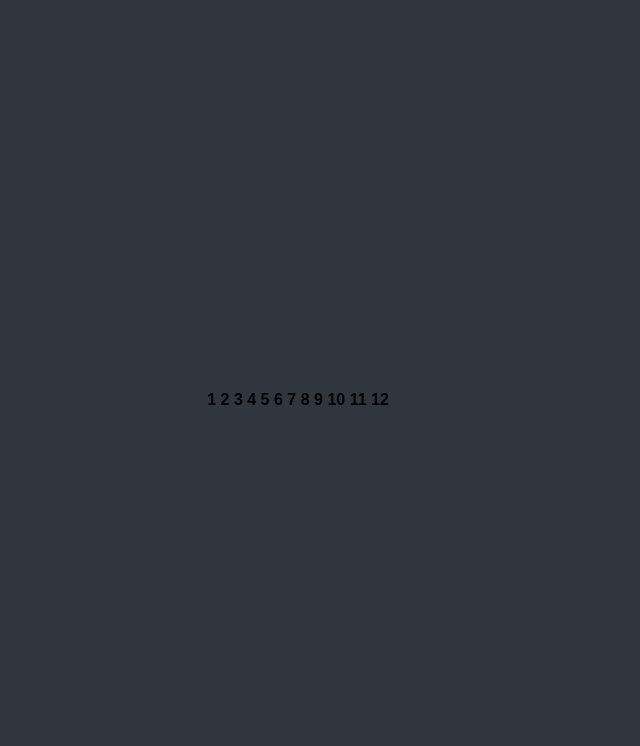
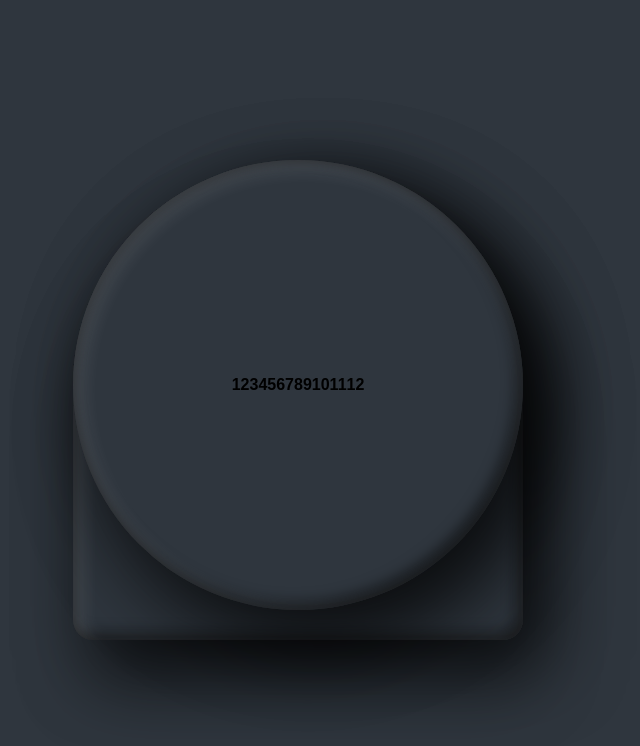
Before and after one commit to Edwin4313/Proyecto-Reloj, a plain HTML site: page index.html in a window 1280 px wide. Shown: the whole page, without its empty margins (342-982 px from the left). Drawn offline with Linux system fonts and the light colour scheme; a web font is replaced by a local one.

Commit message:
Reloj Medio - 13:08

```diff
--- a/style.css
+++ b/style.css
@@ -19,4 +19,39 @@ body{
     position: relative;
     background: #2f363e;
     border-radius: 20px;
+    border-top-left-radius: 225px;
+    border-top-right-radius: 225px;
+    box-shadow: 25px 25px 75px rgba(0, 0, 0, 0.7),
+    10px 50px 70px rgba(0, 0, 0, 0.25),
+    inset 5px 5px 10px rgba(0, 0, 0, 0.25),
+    inset 5px 5px 20px rgba(255, 255, 255, 0.2),
+    inset -5px -5px 15px rgba(0, 0, 0, 0.75);
+    display: flex;
+    justify-content: center;
+    align-items: center;
+    flex-direction: column;
 }
+
+.clock{
+    position: relative;
+    width: 450px;
+    height: 450px;
+    background: #2f363e;
+    border-radius: 50%;
+    box-shadow: 25px 25px 75px rgba(0, 0, 0, 0.7),
+    10px 50px 70px rgba(0, 0, 0, 0.25),
+    inset 5px 5px 10px rgba(0, 0, 0, 0.25),
+    inset 5px 5px 20px rgba(255, 255, 255, 0.2),
+    inset -5px -5px 15px rgba(0, 0, 0, 0.75);
+    display: flex;
+    justify-content: center;
+    align-items: center;
+    margin-bottom: 30px;
+}
+
+.clock::before{
+    content: '';
+    position: absolute;
+    width: 8px;
+    height: 8px;
+}
```
